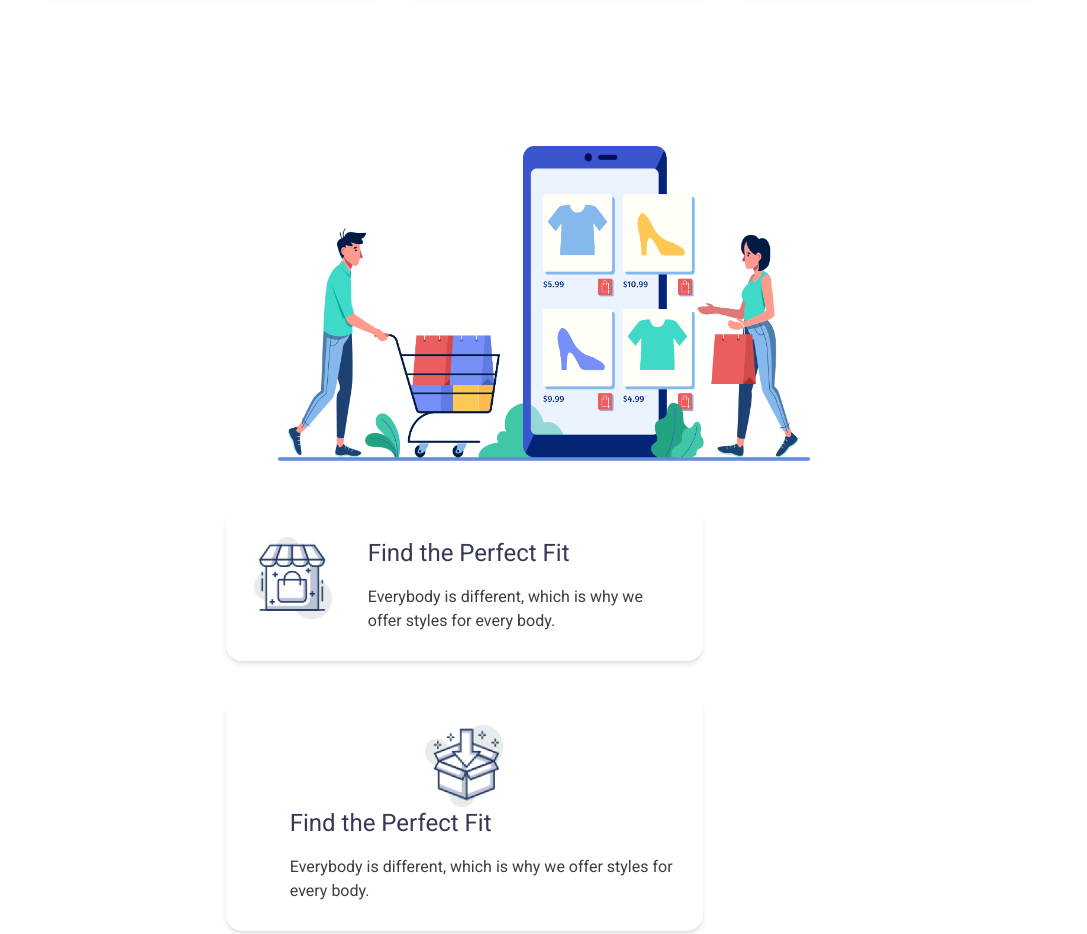
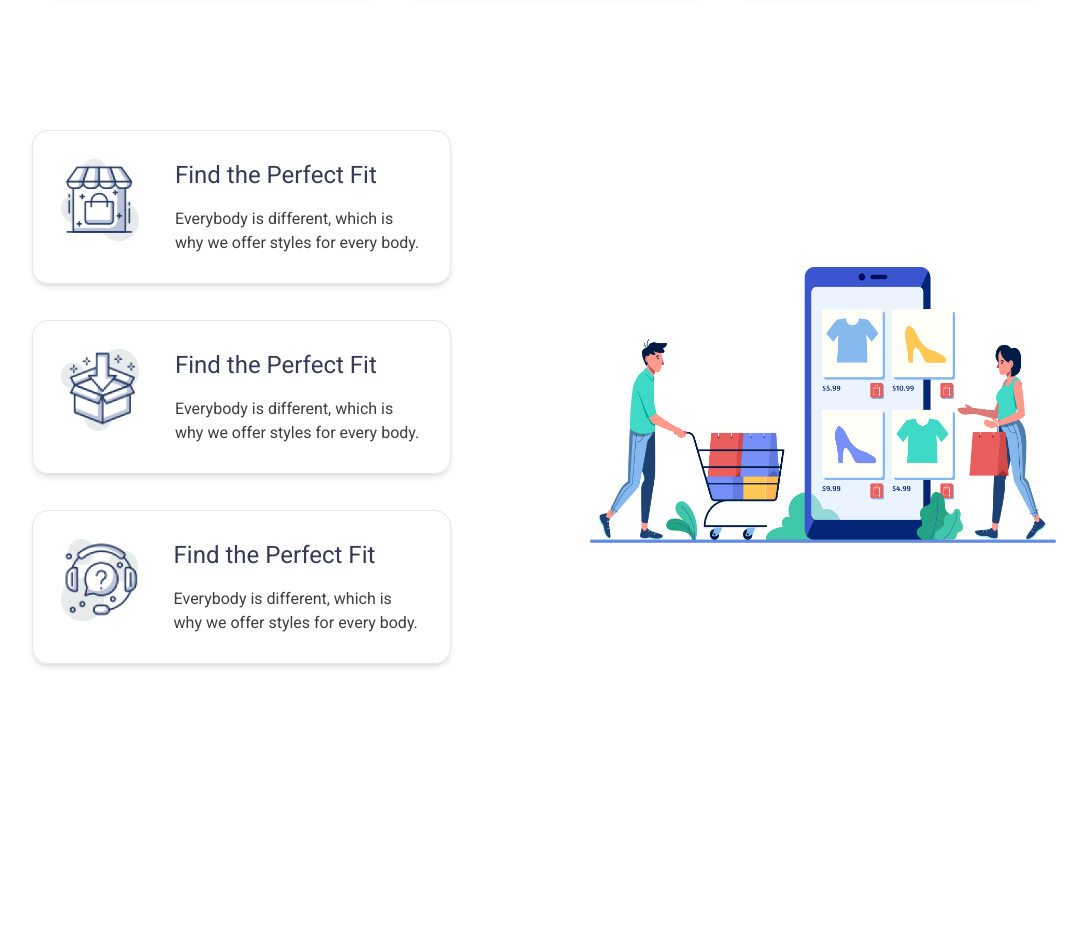
Before and after one commit to sakibMERN/penguin-fashion, a plain HTML site: page index.html in a window 1280 px wide. Shown: the part 2120-3054 px from the top of the page, without its empty margins (96-1183 px from the left). After the commit the page ends 2880 px from the top, so only its background shows below. Drawn offline with nearby package versions, Linux system fonts and the light colour scheme.

Commit message:
fix flex problem

```diff
--- a/index.html
+++ b/index.html
@@ -346,10 +346,10 @@
       </section>
 
       <!-- Our service section start  -->
-      <section class="flex flex-col-reverse md:justify-between md:items-center gap-y-12 md:space-y-4 mb-24 p-5 md:p-0">
+      <section class="flex flex-col-reverse md:flex-row md:justify-between md:items-center gap-y-12 md:space-y-4 mb-24 p-5 md:p-0">
         <div class="space-y-9">
           <!-- Service card-1  -->
-          <div class="md:w-[75%] p-7 flex  flex-col md:flex-row lg:space-x-9 shadow-md rounded-2xl">
+          <div class="md:w-[75%] p-7 flex  flex-col md:flex-row border shadow-md rounded-2xl lg:space-x-9">
             <img class="w-[78px] h-[82px] mx-auto" src="./icons/house.png" alt="" />
             <div class="">
               <h4 class="text-2xl text-[#363958] mb-4">Find the Perfect Fit</h4>
@@ -360,7 +360,7 @@
             </div>
           </div>
           <!-- Service card-2  -->
-          <div class="md:w-[75%] p-7 flex flex-col lg:space-x-9 shadow-md rounded-2xl">
+          <div class="md:w-[75%] p-7 flex  flex-col md:flex-row border shadow-md rounded-2xl lg:space-x-9">
             <img class="w-[78px] h-[82px] mx-auto" src="./icons/box.png" alt="" />
             <div class="">
               <h4 class="text-2xl text-[#363958] mb-4">Find the Perfect Fit</h4>
@@ -371,7 +371,7 @@
             </div>
           </div>
           <!-- Service card-3  -->
-          <div class="md:w-[75%] p-7 flex flex-col md:flex-row space-y-7 lg:space-x-9 shadow-md rounded-2xl">
+          <div class="md:w-[75%] p-7 flex  flex-col md:flex-row border shadow-md rounded-2xl lg:space-x-9">
             <img class="w-[78px] h-[82px] mx-auto" src="./icons/question.png" alt="" />
             <div class="">
               <h4 class="text-2xl text-[#363958] mb-4">Find the Perfect Fit</h4>
```
